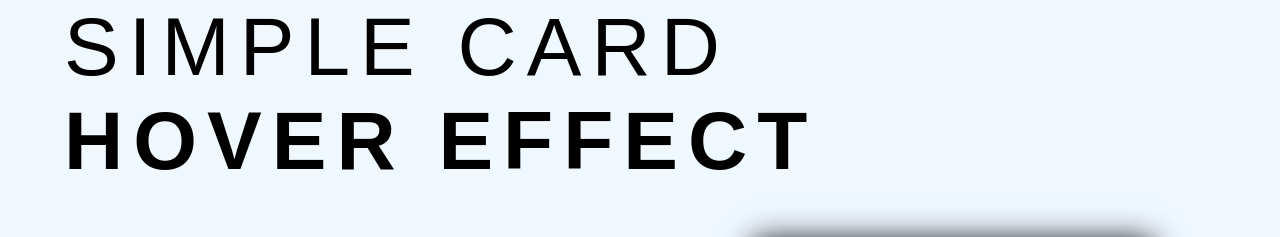
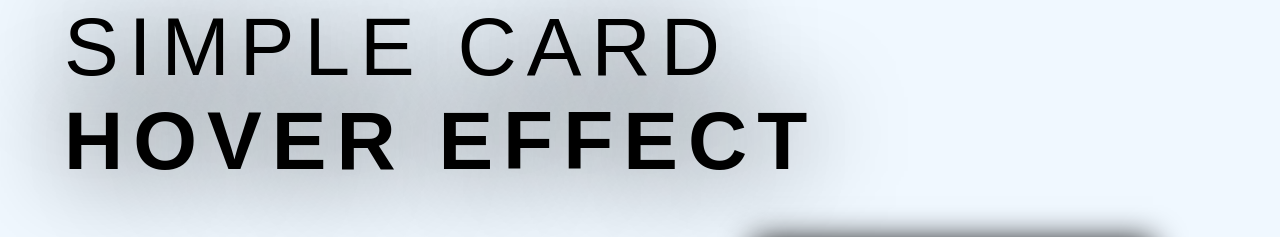
Before and after one commit to BharathLakkoju/CardHoverEffect, a plain HTML site: page index.html in a window 1280 px wide. Shown: the top 237 px of the page. Drawn offline with Linux system fonts and the light colour scheme.

Commit message:
Hover Effect

```diff
--- a/index.html
+++ b/index.html
@@ -25,7 +25,7 @@
             padding: 1% 5% 1% auto;
         }
         .t1 {
-            font-style: normal;
+            font-weight: 500;
         }
         .t2 {
             font-weight: 700;
@@ -34,6 +34,7 @@
             animation: spread 1.5s ease;
             letter-spacing: 10px;
             padding-left: 5%;
+            text-shadow: 1px 1px 100px black;
         }
         @keyframes spread {
             0% {
@@ -86,6 +87,7 @@
             font-weight: 600;
             letter-spacing: 2px;
             font-size: 28px;
+            text-anchor: middle;
             transform-origin: center;
         }
         .container:hover {
```
